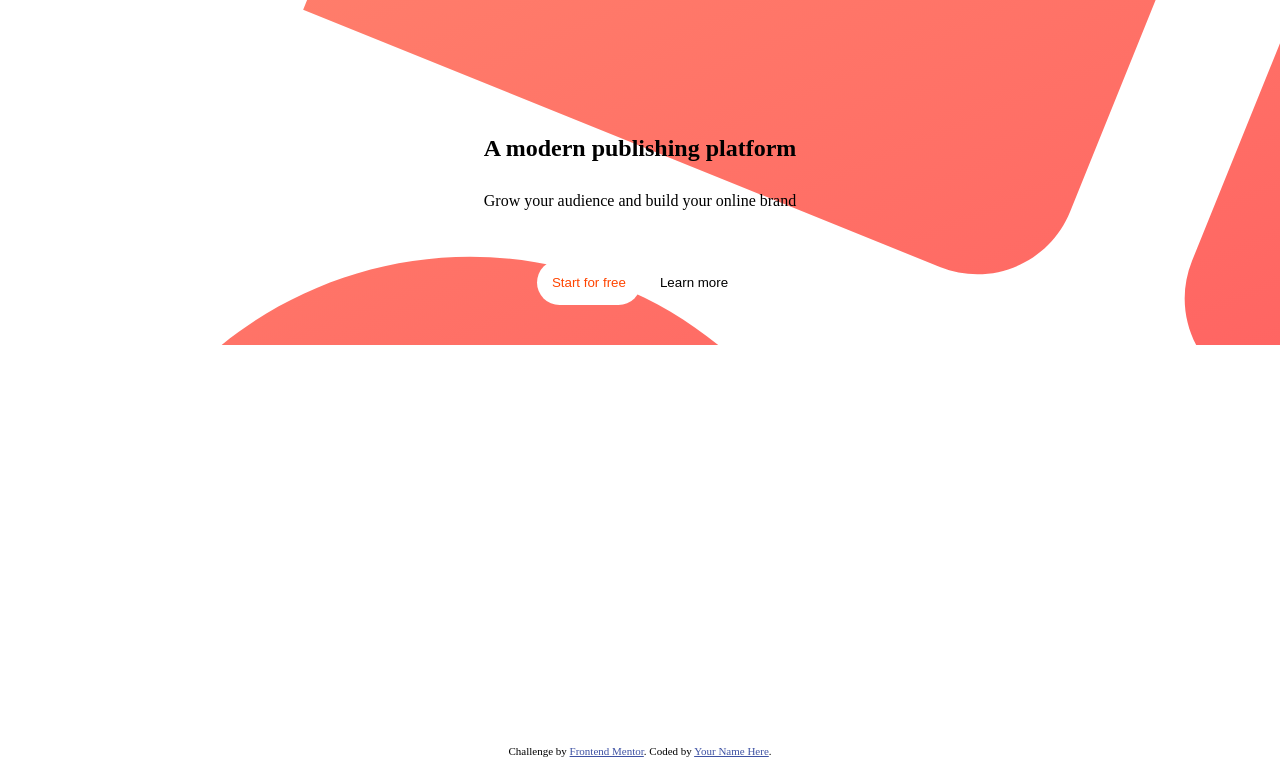
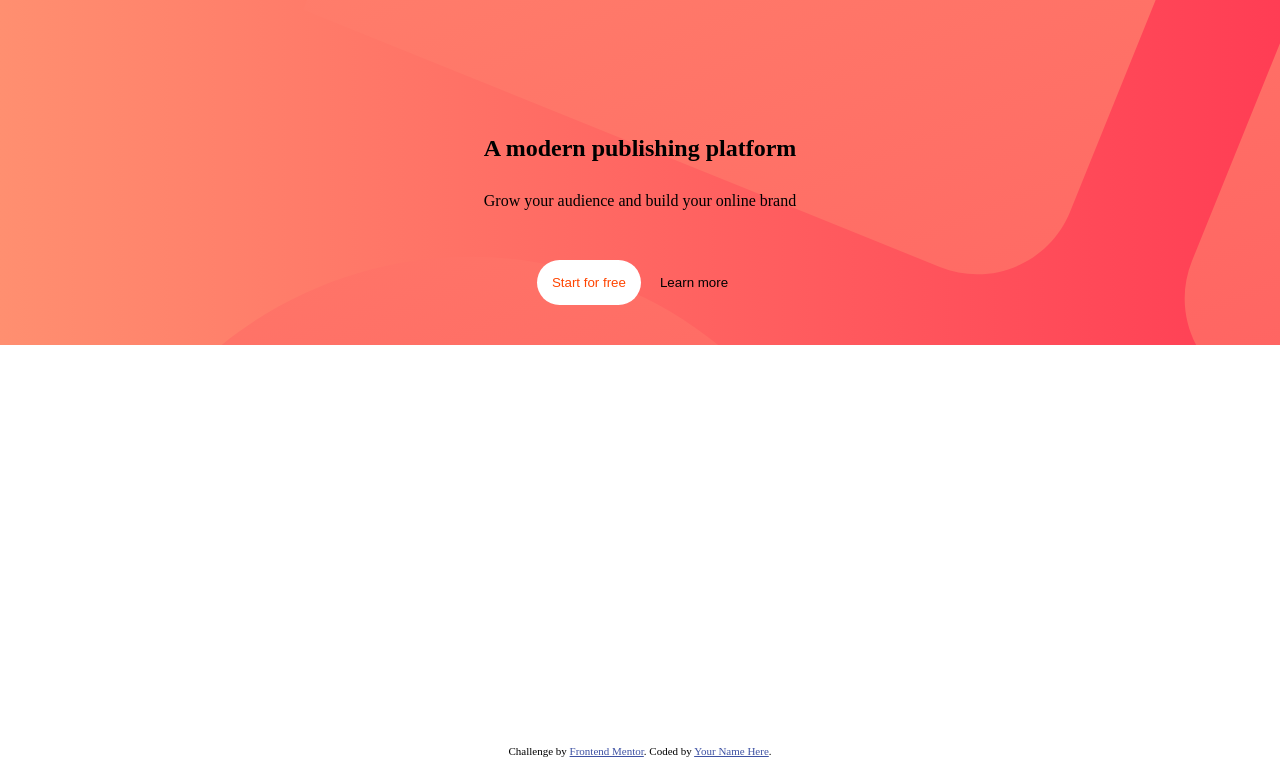
Before and after one commit to raymond-sikpojie/Blogr-Landing-Page, a plain HTML site: page index.html in a window 1280 px wide. Shown: the part 67-824 px from the top of the page. Drawn offline with Linux system fonts and the light colour scheme.

Commit message:
added background image

```diff
--- a/style.css
+++ b/style.css
@@ -5,9 +5,9 @@
 }
 
 .section-1 {
-  background-image: url(/images/bg-pattern-intro.svg);
-  background-position: -65vh -88vw;
-  /* background-repeat: no-repeat; */
+  background-image: url(/images/bg-pattern-intro.svg),
+    linear-gradient(to right, #ff8f70, #ff3d54);
+  background-position: -65vh -88vw, center;
 }
 
 nav {
```
Also changed, not shown: 1 other file.
